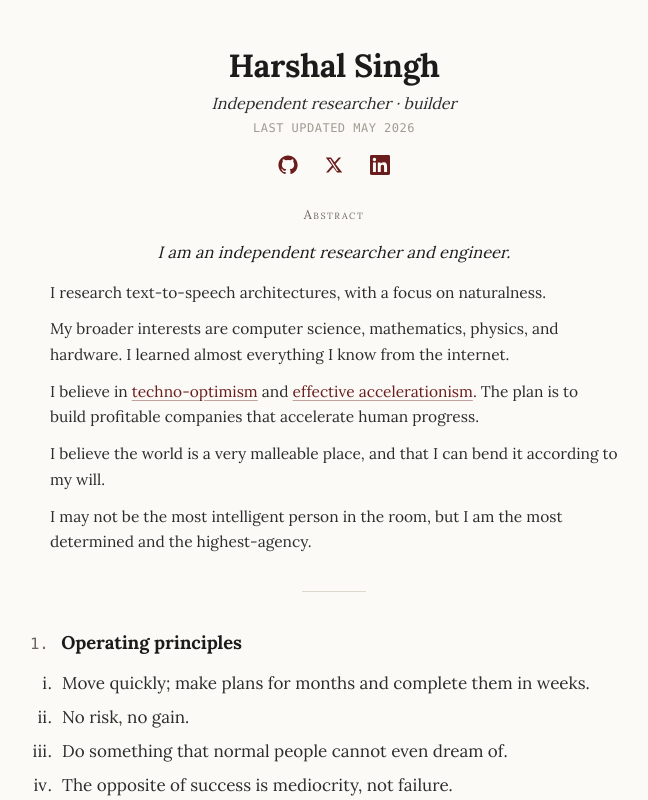
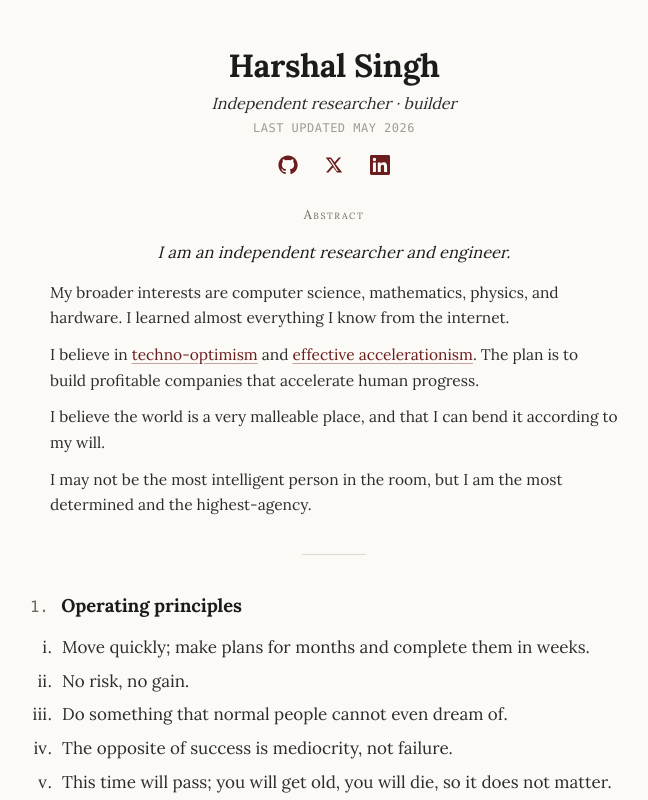
Before and after one commit to harrrshall/harshalsingh, a Next.js app: page / in a window 1280 px wide. Shown: the top 800 px of the page, without its empty margins (306-954 px from the left). Built offline with nearby package versions, Linux system fonts and the light colour scheme.

Commit message:
Drop the TTS line from the abstract (it is already covered in Section 2)

```diff
--- a/components/personal-website.tsx
+++ b/components/personal-website.tsx
@@ -41,10 +41,6 @@ export default function PersonalWebsite({ physicsProgress: _physicsProgress }: P
           <h2 className="rp-abstract-label">Abstract</h2>
           <p className="rp-lede">
             I am an independent researcher and engineer.
-          </p>
-          <p>
-            I research text-to-speech architectures, with a focus on
-            naturalness.
           </p>
           <p>
             My broader interests are computer science, mathematics,
```
